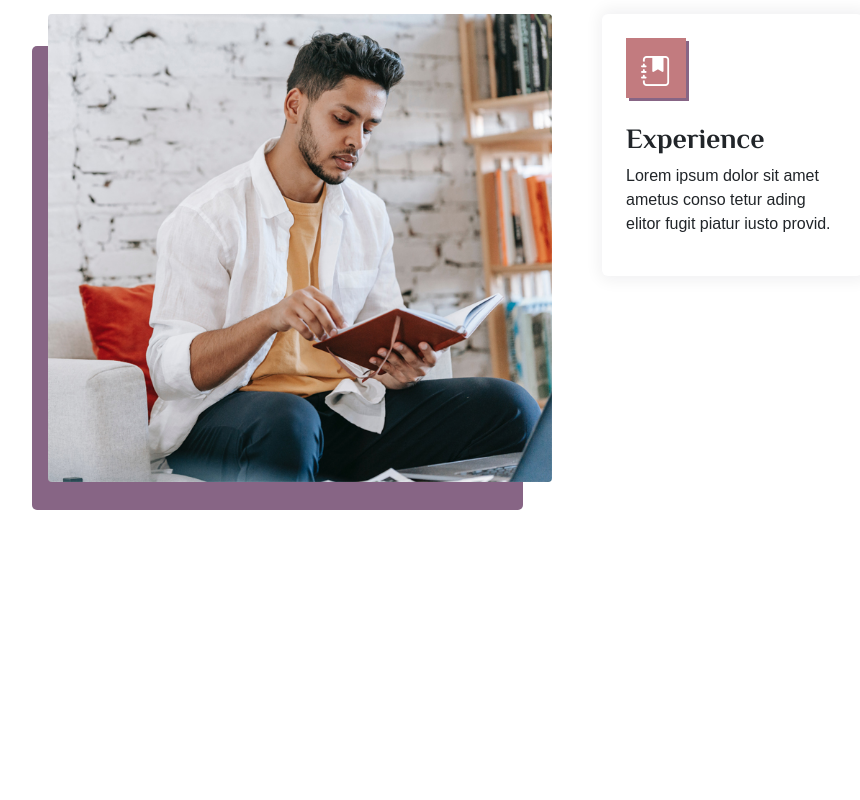
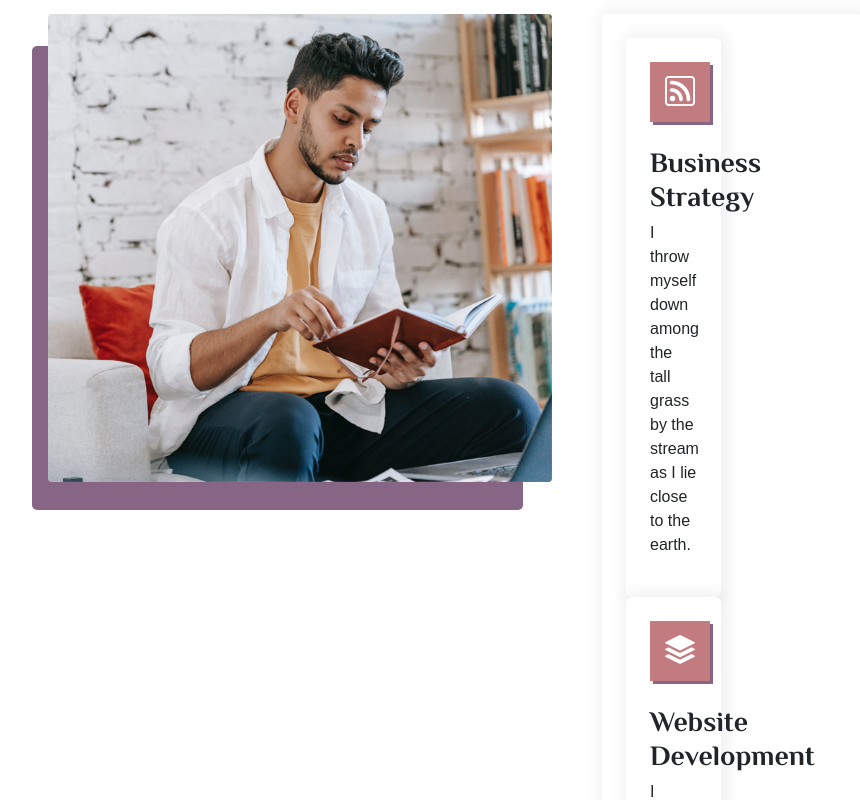
Before and after one commit to Khushbupatel05/pr-5-Bootstrap-landingpage, a React (Vite) app: page / in a window 1280 px wide. Shown: the part 1020-1820 px from the top of the page, without its empty margins (50-910 px from the left). Before the commit the page ends 1550 px from the top, so only its background shows below. Built offline with nearby package versions, Linux system fonts and the light colour scheme.

Commit message:
commit for add section

```diff
--- /dev/null
+++ b/src/assets/Components/Achive.jsx
@@ -0,0 +1,25 @@
+
+const Achive = (props) => {
+
+  return (
+    <>
+      <div className='achive-content '>
+                <div className="row">
+                  <div className="col-sm-6  ">
+                    <div className="achieve-item h-100 p-4 rounded-2 bg-white">
+                      <div className="achieve-icon   d-flex align-items-center justify-content-center">
+                        <i className={`${props.icon}`} />
+                      </div>
+                      <h3 className="mt-4 achive-tital">{props.title}</h3>
+                      <p>
+                        {props.desc}
+                     </p>
+                 </div>
+                </div>
+            </div>
+        </div>
+    </>
+  )
+}
+
+export default Achive;
--- a/src/assets/Components/Benefits.jsx
+++ b/src/assets/Components/Benefits.jsx
@@ -1,7 +1,32 @@
 import React from 'react'
+import Achive from './Achive'
 
 
 const Benefits = () => {
+
+   let arr = [
+            {
+            icon: "bi bi-rss",
+            title: "Business Strategy",
+            desc: "I throw myself down among the tall grass by the stream as I lie close to the earth."
+        },
+        {
+            icon: "bi bi-stack",
+            title: "Website Development",
+            desc: "I throw myself down among the tall grass by the stream as I lie close to the earth."
+        },
+        {
+            icon: "bi bi-people",
+            title: "Marketing & Reporting",
+            desc: "I throw myself down among the tall grass by the stream as I lie close to the earth."
+        },
+        {
+            icon: "bi bi-tv",
+            title: "Mobile App Development",
+            desc: "I throw myself down among the tall grass by the stream as I lie close to the earth."
+        },
+
+    ]
   return (
     <>
       <div className='section py-5 mt-4'>
@@ -28,14 +53,9 @@ const Benefits = () => {
                 <div className="row">
                   <div className="col-sm-6  ">
                     <div className="achieve-item h-100 p-4 rounded-2 bg-white">
-                      <div className="achieve-icon   d-flex align-items-center justify-content-center">
-                        <i className="bi bi-journal-bookmark-fill  mt-2" />
-                      </div>
-                      <h3 className="mt-4 achive-tital">Experience</h3>
-                      <p>
-                        Lorem ipsum dolor sit amet ametus conso tetur ading
-                        elitor fugit piatur iusto provid.
-                      </p>
+                       {arr.map((item) => {
+                            return <Achive icon={item.icon} title={item.title} desc={item.desc} />
+                        })}
                     </div>
                   </div>
                 </div>
@@ -43,7 +63,6 @@ const Benefits = () => {
             </div>
           </div>
         </div>
-
       </div>
     </>
   )
```
